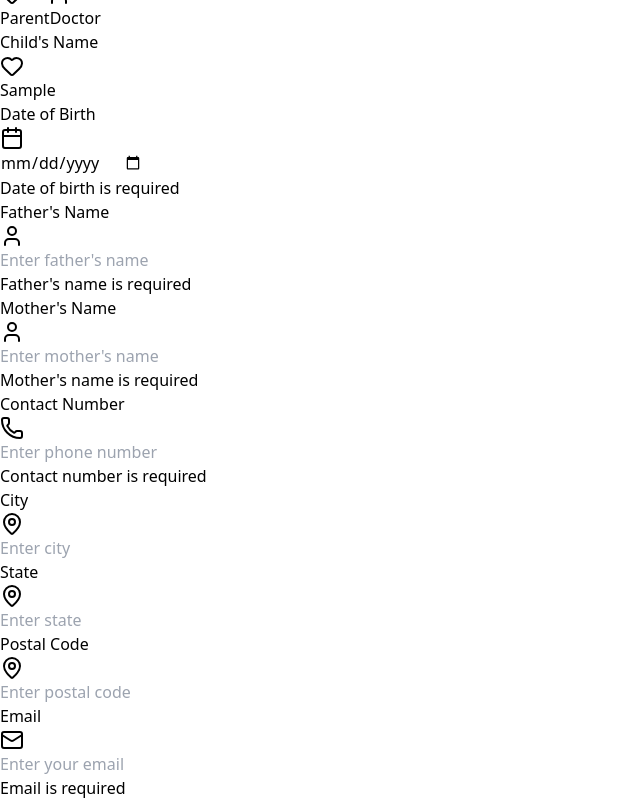
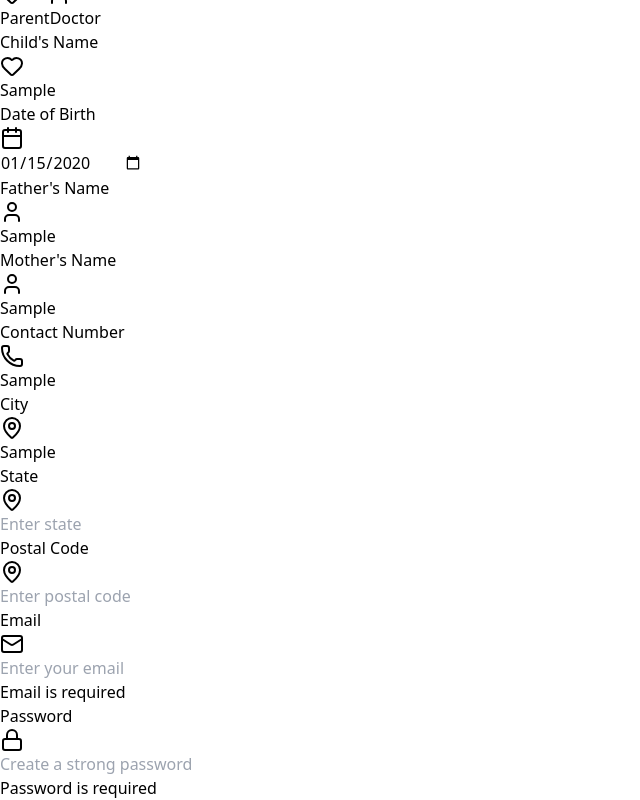
Before and after one commit to ShriyaGurjar/InfantCareCompass, a React (Vite) app in the folder client/: page /registration in a window 1280 px wide. Both pictures are taken after typing "Sample", "2020-01-15", "Sample", "Sample", "Sample", "Sample" into the empty fields and a click on the button "Create Account". Shown: the part 90-890 px from the top of the page, without its empty margins (0-640 px from the left). Built offline with nearby package versions, Linux system fonts and the light colour scheme.

Commit message:
Update Registration.jsx

```diff
--- a/client/src/pages/Registration.jsx
+++ b/client/src/pages/Registration.jsx
@@ -1,5 +1,52 @@
 import React, { useState } from "react";
 import { User, UserCheck, Mail, Lock, Phone, MapPin, Calendar, FileText, Award, Heart } from "lucide-react";
+
+// Define InputField outside the main component to prevent re-creation on render
+const InputField = ({ icon: Icon, label, type = "text", name, value, onChange, error, ...props }) => (
+  <div className="group relative">
+    <label className="block text-sm font-semibold text-gray-700 mb-2">{label}</label>
+    <div className="relative">
+      <div className="absolute inset-y-0 left-0 pl-3 flex items-center pointer-events-none">
+        <Icon className="h-5 w-5 text-gray-400" />
+      </div>
+      <input
+        type={type}
+        name={name}
+        value={value || ''}
+        onChange={(e) => onChange(name, e.target.value)}
+        className="w-full pl-10 pr-4 py-3 border border-gray-200 rounded-xl shadow-sm focus:outline-none focus:ring-2 focus:ring-blue-500 focus:border-transparent bg-gray-50 focus:bg-white"
+        {...props}
+      />
+    </div>
+    {error && (
+      <p className="mt-2 text-sm text-red-600 animate-pulse">{error}</p>
+    )}
+  </div>
+);
+
+// Define TextAreaField outside the main component
+const TextAreaField = ({ icon: Icon, label, name, value, onChange, error, ...props }) => (
+  <div className="group relative">
+    <label className="block text-sm font-semibold text-gray-700 mb-2">{label}</label>
+    <div className="relative">
+      <div className="absolute top-3 left-3 pointer-events-none">
+        <Icon className="h-5 w-5 text-gray-400" />
+      </div>
+      <textarea
+        name={name}
+        value={value || ''}
+        onChange={(e) => onChange(name, e.target.value)}
+        className="w-full pl-10 pr-4 py-3 border border-gray-200 rounded-xl shadow-sm focus:outline-none focus:ring-2 focus:ring-blue-500 focus:border-transparent bg-gray-50 focus:bg-white resize-none"
+        rows="4"
+        {...props}
+      />
+    </div>
+    {error && (
+      <p className="mt-2 text-sm text-red-600 animate-pulse">{error}</p>
+    )}
+  </div>
+);
+
 
 export default function Registration() {
   const [role, setRole] = useState("PARENT");
@@ -68,48 +115,6 @@ export default function Registration() {
     }
   };
 
-  const InputField = ({ icon: Icon, label, type = "text", name, ...props }) => (
-    <div className="group relative">
-      <label className="block text-sm font-semibold text-gray-700 mb-2">{label}</label>
-      <div className="relative">
-        <div className="absolute inset-y-0 left-0 pl-3 flex items-center pointer-events-none">
-          <Icon className="h-5 w-5 text-gray-400" />
-        </div>
-        <input
-          type={type}
-          value={formData[name] || ''}
-          onChange={(e) => handleInputChange(name, e.target.value)}
-          className="w-full pl-10 pr-4 py-3 border border-gray-200 rounded-xl shadow-sm focus:outline-none focus:ring-2 focus:ring-blue-500 focus:border-transparent bg-gray-50 focus:bg-white"
-          {...props}
-        />
-      </div>
-      {errors[name] && (
-        <p className="mt-2 text-sm text-red-600 animate-pulse">{errors[name]}</p>
-      )}
-    </div>
-  );
-
-  const TextAreaField = ({ icon: Icon, label, name, ...props }) => (
-    <div className="group relative">
-      <label className="block text-sm font-semibold text-gray-700 mb-2">{label}</label>
-      <div className="relative">
-        <div className="absolute top-3 left-3 pointer-events-none">
-          <Icon className="h-5 w-5 text-gray-400" />
-        </div>
-        <textarea
-          value={formData[name] || ''}
-          onChange={(e) => handleInputChange(name, e.target.value)}
-          className="w-full pl-10 pr-4 py-3 border border-gray-200 rounded-xl shadow-sm focus:outline-none focus:ring-2 focus:ring-blue-500 focus:border-transparent bg-gray-50 focus:bg-white resize-none"
-          rows="4"
-          {...props}
-        />
-      </div>
-      {errors[name] && (
-        <p className="mt-2 text-sm text-red-600 animate-pulse">{errors[name]}</p>
-      )}
-    </div>
-  );
-
   return (
     <div className="min-h-screen bg-gradient-to-br from-blue-50 via-white to-purple-50 flex items-center justify-center px-4 py-12">
       <div className="bg-white/80 backdrop-blur-sm p-8 rounded-3xl shadow-2xl w-full max-w-2xl">
@@ -136,11 +141,10 @@ export default function Registration() {
         <div className="flex justify-center mb-8">
           <div className="bg-gray-100 p-1 rounded-2xl flex gap-1">
             <button
-              className={`px-6 py-3 rounded-xl font-semibold flex items-center gap-2 ${
-                role === "PARENT"
+              className={`px-6 py-3 rounded-xl font-semibold flex items-center gap-2 ${role === "PARENT"
                   ? "bg-white text-blue-600 shadow-md scale-105"
                   : "text-gray-600 hover:text-gray-800"
-              }`}
+                }`}
               onClick={() => handleRoleChange("PARENT")}
               disabled={isSubmitting}
             >
@@ -148,11 +152,10 @@ export default function Registration() {
               Parent
             </button>
             <button
-              className={`px-6 py-3 rounded-xl font-semibold flex items-center gap-2 ${
-                role === "DOCTOR"
+              className={`px-6 py-3 rounded-xl font-semibold flex items-center gap-2 ${role === "DOCTOR"
                   ? "bg-white text-blue-600 shadow-md scale-105"
                   : "text-gray-600 hover:text-gray-800"
-              }`}
+                }`}
               onClick={() => handleRoleChange("DOCTOR")}
               disabled={isSubmitting}
             >
@@ -167,45 +170,44 @@ export default function Registration() {
           {role === "DOCTOR" && (
             <div className="space-y-6">
               <div className="grid grid-cols-1 md:grid-cols-2 gap-6">
-                <InputField icon={User} label="First Name" name="firstName" placeholder="Enter first name" />
-                <InputField icon={User} label="Last Name" name="lastName" placeholder="Enter last name" />
+                <InputField icon={User} label="First Name" name="firstName" placeholder="Enter first name" value={formData.firstName} onChange={handleInputChange} error={errors.firstName} />
+                <InputField icon={User} label="Last Name" name="lastName" placeholder="Enter last name" value={formData.lastName} onChange={handleInputChange} error={errors.lastName} />
               </div>
-              <TextAreaField icon={FileText} label="About Yourself" name="about" placeholder="Describe your experience" />
-              <InputField icon={Award} label="Experience" name="experience" type="number" placeholder="Years of experience" />
+              <TextAreaField icon={FileText} label="About Yourself" name="about" placeholder="Describe your experience" value={formData.about} onChange={handleInputChange} error={errors.about} />
+              <InputField icon={Award} label="Experience" name="experience" type="number" placeholder="Years of experience" value={formData.experience} onChange={handleInputChange} error={errors.experience} />
             </div>
           )}
 
           {role === "PARENT" && (
             <div className="space-y-6">
               <div className="grid grid-cols-1 md:grid-cols-2 gap-6">
-                <InputField icon={Heart} label="Child's Name" name="kidName" placeholder="Enter child's name" />
-                <InputField icon={Calendar} label="Date of Birth" name="dob" type="date" />
+                <InputField icon={Heart} label="Child's Name" name="kidName" placeholder="Enter child's name" value={formData.kidName} onChange={handleInputChange} error={errors.kidName} />
+                <InputField icon={Calendar} label="Date of Birth" name="dob" type="date" value={formData.dob} onChange={handleInputChange} error={errors.dob} />
               </div>
               <div className="grid grid-cols-1 md:grid-cols-2 gap-6">
-                <InputField icon={User} label="Father's Name" name="fatherName" placeholder="Enter father's name" />
-                <InputField icon={User} label="Mother's Name" name="motherName" placeholder="Enter mother's name" />
+                <InputField icon={User} label="Father's Name" name="fatherName" placeholder="Enter father's name" value={formData.fatherName} onChange={handleInputChange} error={errors.fatherName} />
+                <InputField icon={User} label="Mother's Name" name="motherName" placeholder="Enter mother's name" value={formData.motherName} onChange={handleInputChange} error={errors.motherName} />
               </div>
-              <InputField icon={Phone} label="Contact Number" name="contactNumber" placeholder="Enter phone number" />
+              <InputField icon={Phone} label="Contact Number" name="contactNumber" placeholder="Enter phone number" value={formData.contactNumber} onChange={handleInputChange} error={errors.contactNumber} />
               <div className="grid grid-cols-1 md:grid-cols-3 gap-6">
-                <InputField icon={MapPin} label="City" name="city" placeholder="Enter city" />
-                <InputField icon={MapPin} label="State" name="state" placeholder="Enter state" />
-                <InputField icon={MapPin} label="Postal Code" name="postalCode" placeholder="Enter postal code" />
+                <InputField icon={MapPin} label="City" name="city" placeholder="Enter city" value={formData.city} onChange={handleInputChange} error={errors.city} />
+                <InputField icon={MapPin} label="State" name="state" placeholder="Enter state" value={formData.state} onChange={handleInputChange} error={errors.state} />
+                <InputField icon={MapPin} label="Postal Code" name="postalCode" placeholder="Enter postal code" value={formData.postalCode} onChange={handleInputChange} error={errors.postalCode} />
               </div>
             </div>
           )}
 
           {/* Common Fields */}
-          <InputField icon={Mail} label="Email" name="email" type="email" placeholder="Enter your email" />
-          <InputField icon={Lock} label="Password" name="password" type="password" placeholder="Create a strong password" />
+          <InputField icon={Mail} label="Email" name="email" type="email" placeholder="Enter your email" value={formData.email} onChange={handleInputChange} error={errors.email} />
+          <InputField icon={Lock} label="Password" name="password" type="password" placeholder="Create a strong password" value={formData.password} onChange={handleInputChange} error={errors.password} />
 
           {/* Submit */}
           <button
             type="submit"
-            className={`w-full py-4 rounded-xl font-semibold text-white transition-all ${
-              isSubmitting
+            className={`w-full py-4 rounded-xl font-semibold text-white transition-all ${isSubmitting
                 ? "bg-gray-400 cursor-not-allowed"
                 : "bg-gradient-to-r from-blue-500 to-purple-600 hover:scale-105 shadow-lg"
-            }`}
+              }`}
             disabled={isSubmitting}
           >
             {isSubmitting ? (
```
